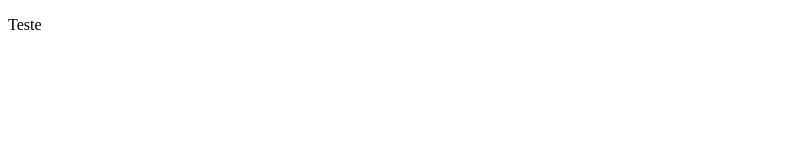
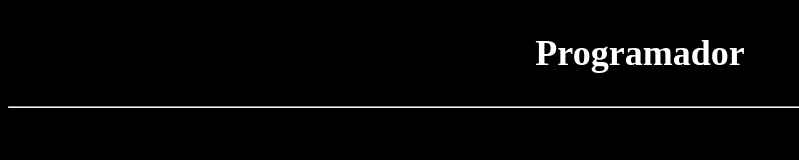
Before and after one commit to DeividWilly/wiki_profissoes, a plain HTML site: page pages/programador/programador.html in a window 1280 px wide. Shown: the whole page, without its empty margins (0-799 px from the left). Drawn offline with Linux system fonts and the light colour scheme.

Commit message:
melhorando...

```diff
--- a/assets/style.css
+++ b/assets/style.css
@@ -1,5 +1,5 @@
 body {
-	background-color: rgb(255, 3, 3);
+	background-color: rgb(0, 0, 0);
 	color:#fff;
 }
 h4 {
--- /dev/null
+++ b/pages/programador/assets/style.css
@@ -0,0 +1,14 @@
+body {
+	background-color: rgb(0, 0, 0);
+	color:#fff;
+}
+h4 {
+	display: flex;
+	justify-content: center;
+}
+.titulo {
+	display: flex;
+	justify-content: center;
+	align-items: center;
+	font-size: large;
+}
--- a/pages/programador/programador.html
+++ b/pages/programador/programador.html
@@ -4,9 +4,13 @@
     <meta charset="UTF-8">
     <meta http-equiv="X-UA-Compatible" content="IE=edge">
     <meta name="viewport" content="width=device-width, initial-scale=1.0">
-    <title>Document</title>
+    <link rel="stylesheet" href="assets/style.css">
+    <title>Programador</title>
 </head>
 <body>
-    <p>Teste</p>
+    <div class="titulo">
+        <h1>Programador</h1>
+    </div>
+    <hr>
 </body>
 </html>
```
Also changed, not shown: index.html (+1 -0 lines).
